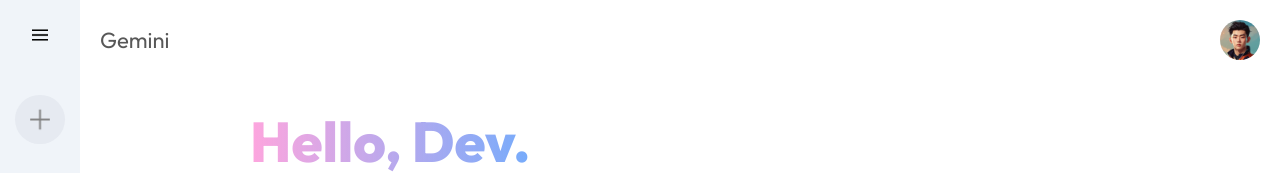
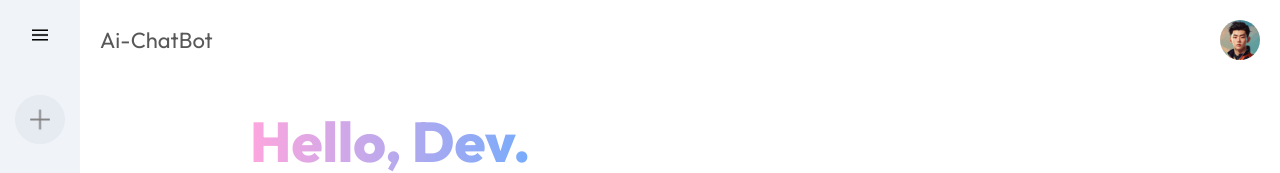
Before and after one commit to ChetanGaurkhede/Ai-ChatBot, a React (Vite) app: page / in a window 1280 px wide. Shown: the top 173 px of the page. Built offline with nearby package versions, Linux system fonts and the light colour scheme.

Commit message:
rename app

```diff
--- a/src/components/Main/Main.jsx
+++ b/src/components/Main/Main.jsx
@@ -17,7 +17,7 @@
   return (
     <div className="flex-1 min-h-[100vh] pb-[15vh] relative">
       <nav className="flex items-center justify-between text-[22px] p-[20px] text-[#585858]">
-        <p className="">Gemini</p>
+        <p className="">Ai-ChatBot</p>
         <img className="w-10 rounded-full" src={assets.user_icon} alt="" />
       </nav>
       <div className="max-w-[900px] m-auto">
```
